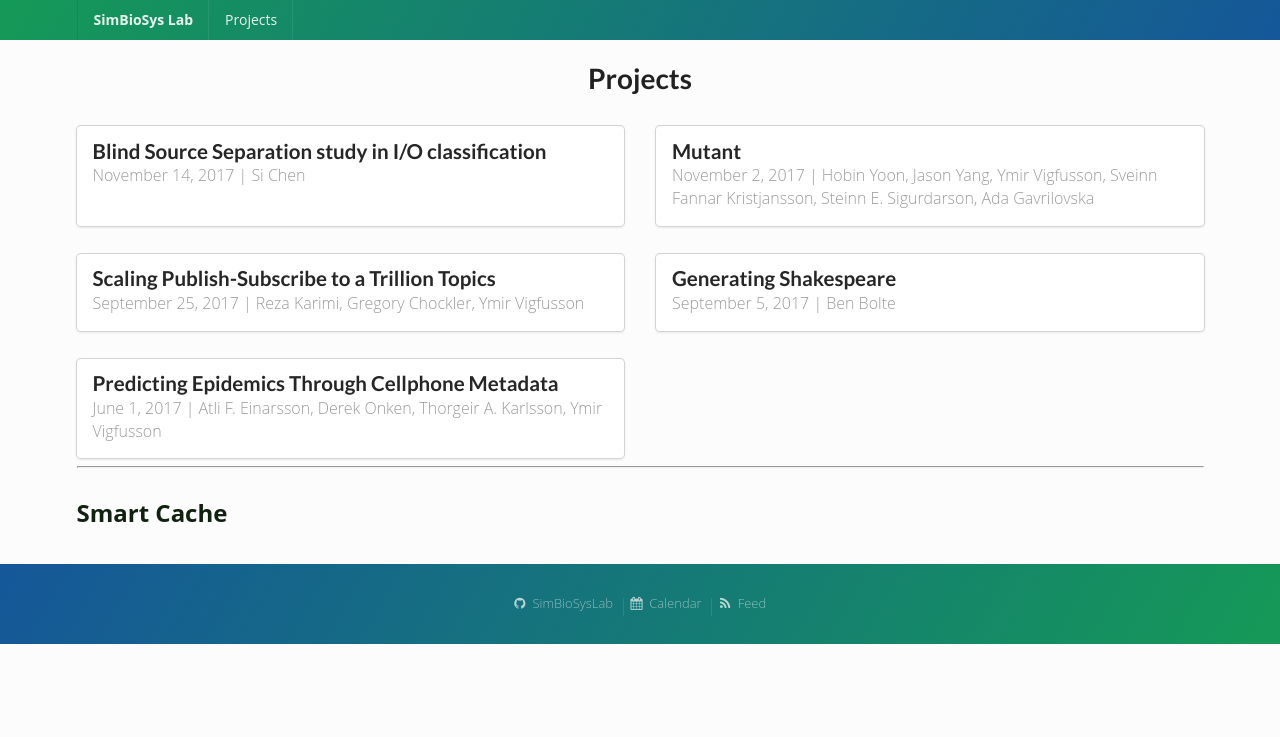
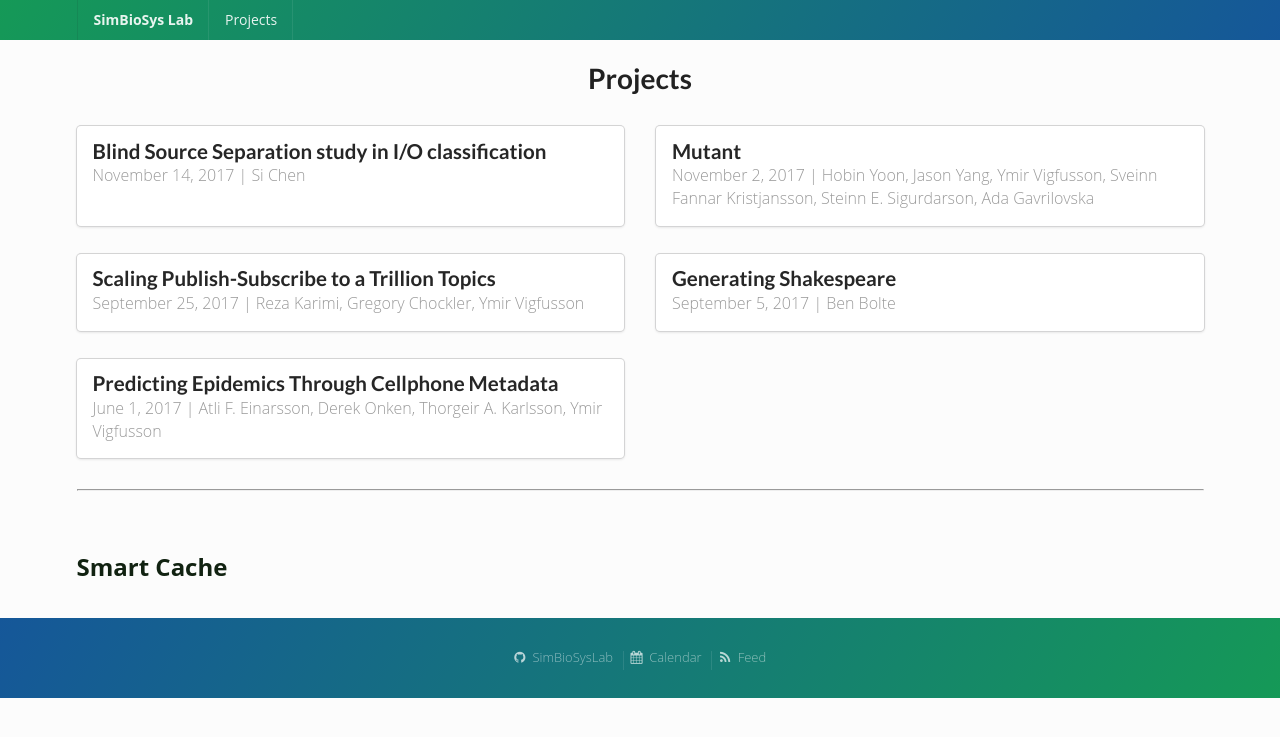
Before and after one commit to meditates/simbiosyslab.github.io, a Jekyll site: the page built from projects.html, in a window 1280 px wide and 900 px high. Shown: the top 737 px of the window. Built offline with Jekyll 4.4.1, drawn with Linux system fonts in a browser that asks for light colours; nearby versions of some CDN libraries.

Commit message:
Update projects.html

```diff
--- a/projects.html
+++ b/projects.html
@@ -20,8 +20,9 @@ title: Projects
   {% endif %}
   {% endfor %}
 </div>
-
-<hr>
+<br/>
+<hr/>
+<br/>
 <h2> Smart Cache <h2>
 
 <div class="ui two doubling cards">
```
